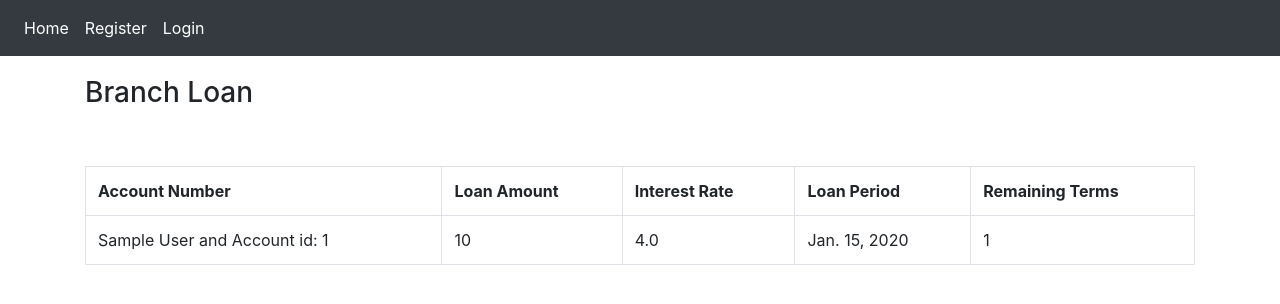
After one commit to Hasan-Saju/BankBase, a Django app: page /loan/ in a window 1280 px wide. The commit adds this page. Shown: the top 304 px of the page. Run offline with Django 3.2, Linux system fonts and the light colour scheme; tables that the repository leaves empty hold one stand-in row (values such as "Sample post"); some libraries are stand-ins or nearby versions.

Commit message:
ok till now

```diff
--- a/BankBase/bank/admin.py
+++ b/BankBase/bank/admin.py
@@ -10,3 +10,4 @@ admin.site.register(models.AccountType)
 admin.site.register(models.Account)
 admin.site.register(models.Customer)
 admin.site.register(models.Loan)
+admin.site.register(models.Transaction)
--- a/BankBase/bank/models.py
+++ b/BankBase/bank/models.py
@@ -65,7 +65,10 @@ class Transaction(models.Model):
     timestamp = models.DateTimeField()
 
     def __str__(self):
-        return self.sourceAccount + " sends "+self.amount+" taka to "+self.destAccount
+        return str(self.sourceAccount) + " sends "+ str(self.amount)+" taka to "+str(self.destAccount)
+
+    #def get_absolute_url(self):
+     #   return reverse("bank:transaction_details", kwargs={'pk': self.pk})
 
 
 class Customer(models.Model):
--- a/BankBase/bank/urls.py
+++ b/BankBase/bank/urls.py
@@ -13,6 +13,8 @@ urlpatterns = [
     path('user_login/', views.user_login, name='user_login'),
     path('logout/', views.user_logout, name='logout'),
     path('new_account/', views.new_account, name='new_account'),
+    path('transaction/', views.transaction_list.as_view(), name='transaction'),
+    path('loan/', views.loan_list.as_view(), name='loan'),
 ]
 
 # image processing
--- a/BankBase/bank/views.py
+++ b/BankBase/bank/views.py
@@ -1,12 +1,14 @@
 from django.shortcuts import render
 from bank.forms import UserForm, UserInfoForm,CreateNewAccount
-from bank.models import UserInfo,Account
+from bank.models import UserInfo,Account,Transaction,Loan
 from django.contrib.auth.models import User
 # module for authentication
 from django.contrib.auth import authenticate, login, logout
 from django.http import HttpResponseRedirect, HttpResponse
 from django.contrib.auth.decorators import login_required
 from django.urls import reverse
+
+from django.views.generic import View, TemplateView, ListView, DetailView, CreateView, UpdateView, DeleteView
 
 
 # Create your views here.
@@ -97,3 +99,15 @@ def new_account(request):
 
     dict={}
     return render(request,'new_account.html',context=dict)
+
+
+
+class transaction_list(ListView):
+    context_object_name = 'transaction_list'
+    model = Transaction
+    template_name = 'transaction.html'
+
+class loan_list(ListView):
+    context_object_name = 'loan_list'
+    model = Loan
+    template_name = 'loan.html'
--- a/BankBase/templates/base.html
+++ b/BankBase/templates/base.html
@@ -29,12 +29,21 @@
                 <a class="nav-link" href="{% url 'bank:index' %}">Home</a>
             </li>
             {% if user.is_authenticated %}
+
             <li class="nav-item active">
-                <a class="nav-link" href="{% url 'bank:logout' %}">Logout</a>
+                <a class="nav-link" href="{% url 'bank:new_account' %}">Create New Account</a>
             </li>
 
             <li class="nav-item active">
-                <a class="nav-link" href="{% url 'bank:new_account' %}">Create New Account</a>
+                <a class="nav-link" href="{% url 'bank:transaction' %}">Branch Transaction</a>
+            </li>
+
+            <li class="nav-item active">
+                <a class="nav-link" href="{% url 'bank:loan' %}">Loan List</a>
+            </li>
+
+            <li class="nav-item active">
+                <a class="nav-link" href="{% url 'bank:logout' %}">Logout</a>
             </li>
 
 
--- a/BankBase/templates/index.html
+++ b/BankBase/templates/index.html
@@ -6,6 +6,9 @@
 <p>Your Email: {{ user_basic_info.email }} </p>
 <p><a href="{{ user_more_info.facebook_id }}">Facebook Profile</a> </p>
 <img src="/media/{{ user_more_info.profile_pic }}" alt="User Photo" width="200px">
+
+<a href={% url 'bank:transaction' %}> Transaction </a>
+
 {% else %}
 <div class="alert alert-primary">
     You are not logged in
--- /dev/null
+++ b/BankBase/templates/loan.html
@@ -0,0 +1,27 @@
+{% extends 'base.html' %}
+{% block body_block %}
+<h3>Branch Loan</h3>
+<br><br>
+
+        <table class="table table-bordered">
+        <tr>
+        <th>Account Number </th>
+        <th>Loan Amount</th>
+        <th>Interest Rate</th>
+        <th>Loan Period</th>
+        <th>Remaining Terms</th>
+        <tr>
+
+    	{% for loan in loan_list %}
+        <tr>
+        <td>{{loan.accountNo}} </td>
+        <td> {{loan.loan_amount}} </td>
+        <td> {{loan.interestRate}} </td>
+        <td> {{loan.loanPeriod}}</td>
+         <td> {{loan.remainingTerms}}</td>
+        </tr>
+        {% endfor %}
+
+        </table>
+
+{% endblock %}
--- a/BankBase/templates/new_account.html
+++ b/BankBase/templates/new_account.html
@@ -17,7 +17,7 @@
     <input type="password" name="password" placeholder="Enter Password.." required class="form-control">
     {% csrf_token %}
     <br>
-    <input type="submit" name="submit" value="Login">
+    <input type="submit" name="submit" value="Create New Account">
 
 </form>
 
```
Also changed, not shown: BankBase/templates/transaction.html (added, +25 -0 lines).
